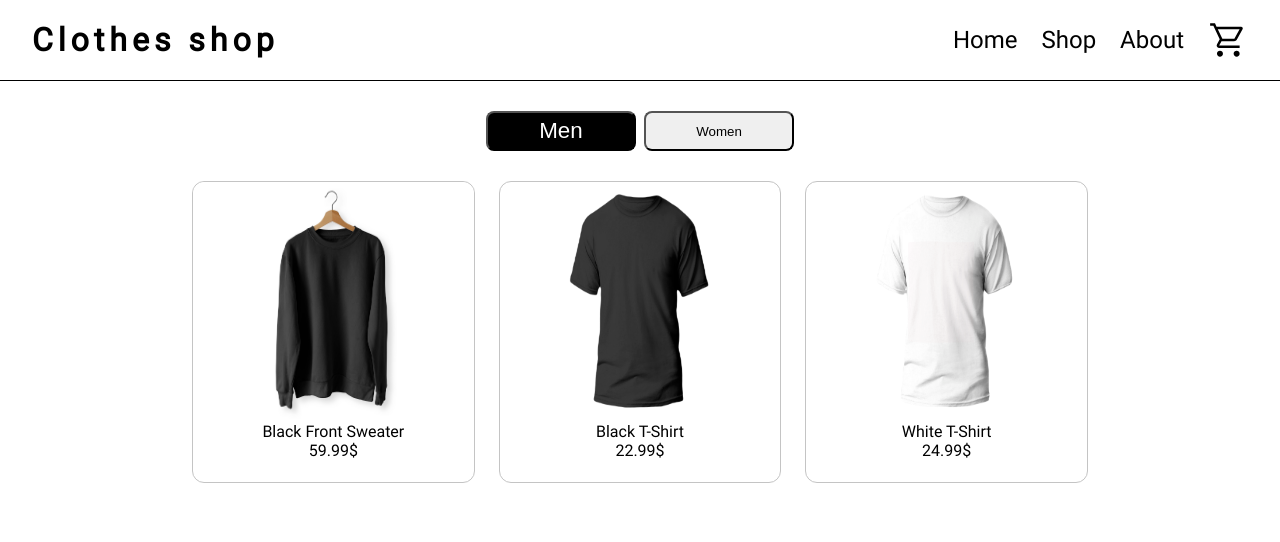
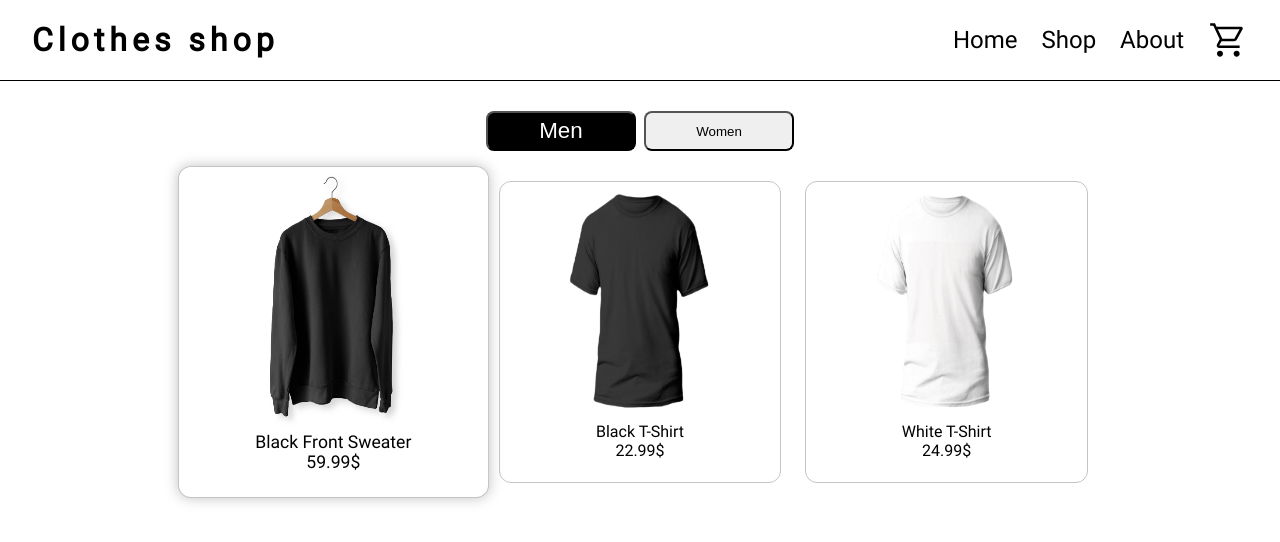
Before and after one commit to NexyusNex/Shopping-Cart, a React (Create React App) app: page /shopping-cart/shop in a window 1280 px wide. In both pictures the pointer is over the element 333 px from the left and 332 px from the top of the page. Shown: the top 542 px of the page. Built offline with nearby package versions, Linux system fonts and the light colour scheme.

Commit message:
Item animation on hover

```diff
--- a/src/style/shop.css
+++ b/src/style/shop.css
@@ -36,6 +36,8 @@
   height: 300px;
   border: 1px solid rgb(196, 196, 196);
   border-radius: 12px;
+  transition: transform 700ms ease-in-out;
+  transition: box-shadow 300ms ease-in-out;
 }
 
 .item img {
@@ -47,6 +49,11 @@
   margin: 0;
 }
 
+.item:hover {
+  transform: scale(1.1);
+  box-shadow: 0px 0px 12px rgba(128, 128, 128, 0.486);
+}
+
 .item-description {
   display: flex;
   flex-direction: column;
```
